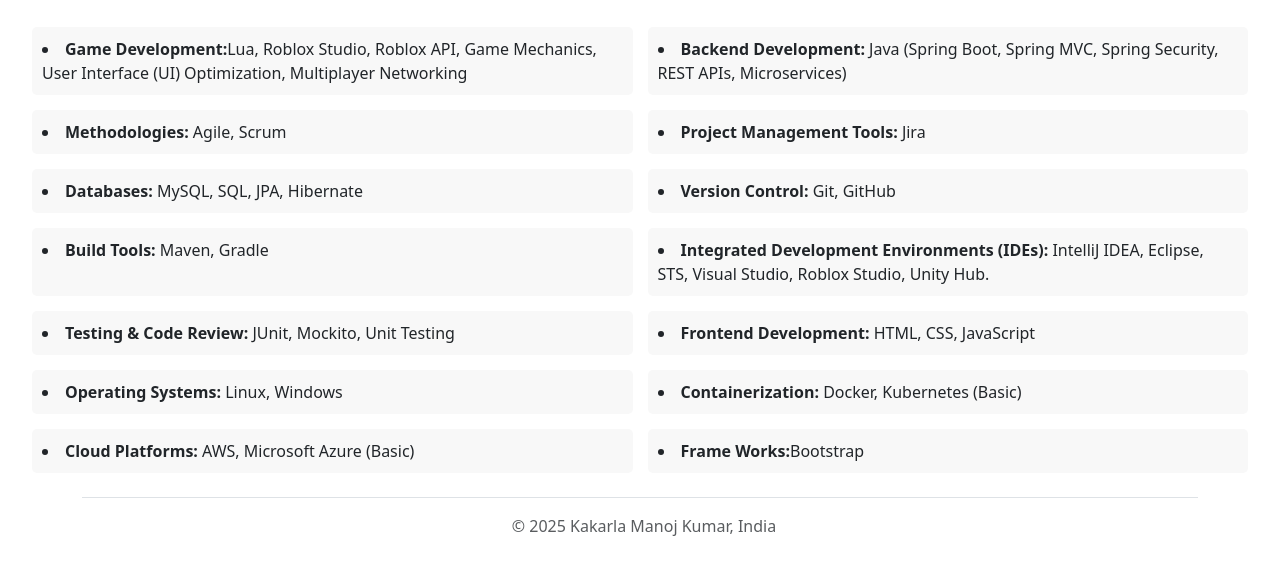
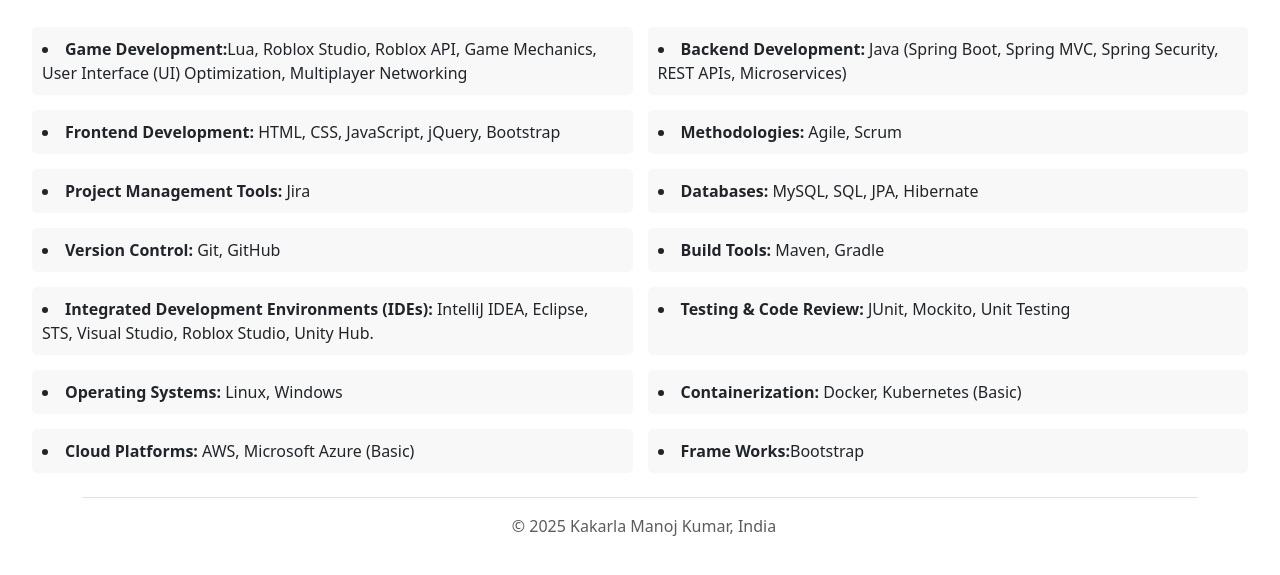
Before and after one commit to Kakarla-Manoj-Kumar/Kakarla-Manoj-Kumar-Portfolio, a plain HTML site: page Tech.html in a window 1280 px wide. Shown: the part 175-750 px from the top of the page. Drawn offline with nearby package versions, Linux system fonts and the light colour scheme.

Commit message:
Update Tech.html

```diff
--- a/Tech.html
+++ b/Tech.html
@@ -31,6 +31,7 @@
             <ul class="list" style="padding-left: 2.5%; padding-right: 2.5%; overflow: hidden;">
                 <li><b>Game Development:</b>Lua, Roblox Studio, Roblox API, Game Mechanics, User Interface (UI) Optimization, Multiplayer Networking</li>
                 <li><b>Backend Development:</b> Java (Spring Boot, Spring MVC, Spring Security, REST APIs, Microservices)</li>
+                <li><b>Frontend Development:</b> HTML, CSS, JavaScript, jQuery, Bootstrap</li>
                 <li><b>Methodologies:</b> Agile, Scrum</li>
                 <li><b>Project Management Tools: </b>Jira</li>
                 <li><b>Databases:</b> MySQL, SQL, JPA, Hibernate</li>
@@ -38,7 +39,6 @@
                 <li><b>Build Tools:</b> Maven, Gradle</li>
                 <li><b>Integrated Development Environments (IDEs):</b> IntelliJ IDEA, Eclipse, STS, Visual Studio, Roblox Studio, Unity Hub.</li>
                 <li><b>Testing & Code Review:</b> JUnit, Mockito, Unit Testing</li>
-                <li><b>Frontend Development:</b> HTML, CSS, JavaScript</li>
                 <li><b>Operating Systems:</b> Linux, Windows</li>
                 <li><b>Containerization:</b> Docker, Kubernetes (Basic)</li>
                 <li><b>Cloud Platforms:</b> AWS, Microsoft Azure (Basic)</li>
```
